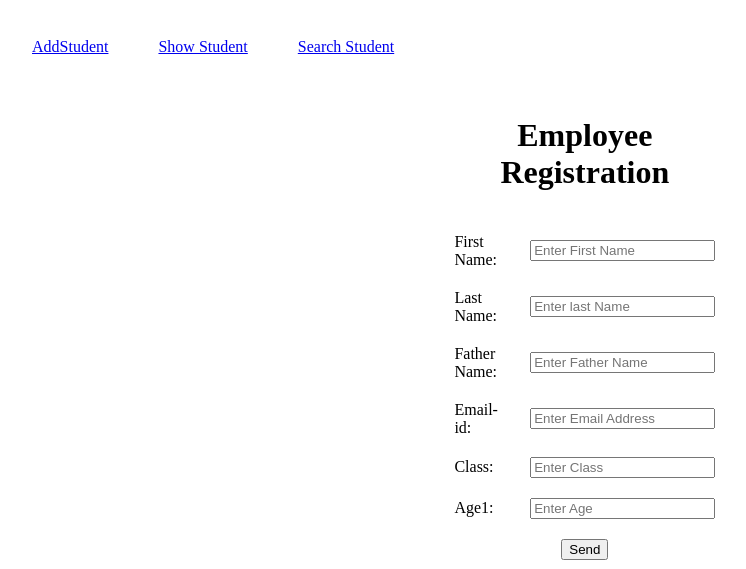
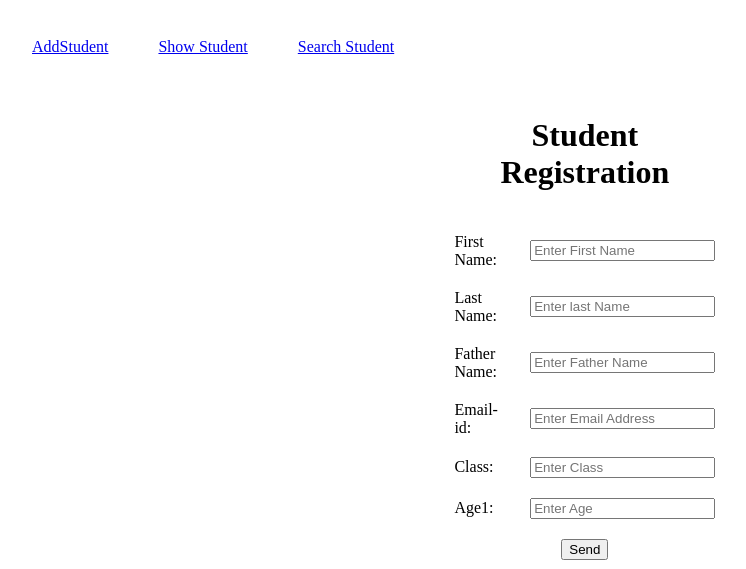
Before and after one commit to meta-vinod-sahu/GET-2019, a web app: page /addstudent.html in a window 1280 px wide. Shown: the top 569 px of the page, without its empty margins (6-752 px from the left). Run offline with its HTML, style and script files only (its server is not run), Linux system fonts and the light colour scheme; data that the repository does not hold is empty.

Commit message:
submit update assignment

```diff
--- a/EAD/ASSIGNMENT_SESSION3/WebContent/addstudent.html
+++ b/EAD/ASSIGNMENT_SESSION3/WebContent/addstudent.html
@@ -18,7 +18,7 @@
         <form action="addStudentServlet" name = "registration_form" method="POST" >
                 <table border="0px" align="center" cellspacing="0px" width="30%"  cellpadding="10">
                         <tr>
-                            <th colspan="2"><h1>Employee Registration</h1></th>
+                            <th colspan="2"><h1>Student Registration</h1></th>
                             <td><span id="success"></span></td>
                         </tr>
                         <!--Employee Name-->
--- a/EAD/ASSIGNMENT_SESSION3/WebContent/searchstudent.html
+++ b/EAD/ASSIGNMENT_SESSION3/WebContent/searchstudent.html
@@ -13,7 +13,7 @@
 		</tr>
 	</table>
 
-	<h1 align="center">Search Employees!!</h1>
+	<h1 align="center">Search Student!!</h1>
 	<form action="SearchServlet" method="GET">
 		<table align="center" cellpadding="6">
 			<tr>
--- a/EAD/ASSIGNMENT_SESSION3/src/com/metacube/servlet/SearchStudentServlet.java
+++ b/EAD/ASSIGNMENT_SESSION3/src/com/metacube/servlet/SearchStudentServlet.java
@@ -56,12 +56,12 @@ public class SearchStudentServlet extends HttpServlet {
 
 		out.println("<html>");
 		out.println("<head>");
-		out.println("<title>Show Employees</title>");
+		out.println("<title>Show Student</title>");
 		out.println("</head>");
 		out.println("<body>");
-		out.println("<h1 align=\"center\">Employee Details:</h1>");
+		out.println("<h1 align=\"center\">Student Details:</h1>");
 		out.println("<h3 align=\"center\">" + listOfStudent.size()
-				+ " Employees matched</h3>");
+				+ " Student matched</h3>");
 		out.println("<table align=\"center\" cellpadding=\"6\">");
 		out.println("<th>");
 		out.println("<td><b>First Name</b></td>");
--- a/EAD/ASSIGNMENT_SESSION3/src/com/metacube/servlet/ShowStudentServlet.java
+++ b/EAD/ASSIGNMENT_SESSION3/src/com/metacube/servlet/ShowStudentServlet.java
@@ -23,12 +23,12 @@ public class ShowStudentServlet extends HttpServlet {
 		protected void doGet(HttpServletRequest request, HttpServletResponse response) throws ServletException, IOException {
 	        ArrayList<Student> listOfStudent = new ArrayList<Student>();
 	        listOfStudent = DatabaseHelper.getAllStudent();
-	        displayEmployee(listOfStudent, response);
+	        displayStudent(listOfStudent, response);
 	    }
 
 
 
-	    private void displayEmployee(ArrayList<Student> listOfStudent , HttpServletResponse response) throws IOException
+	    private void displayStudent(ArrayList<Student> listOfStudent , HttpServletResponse response) throws IOException
 	    {
 	        response.setContentType("text/html");
 	        PrintWriter out = response.getWriter();
--- a/EAD/ASSIGNMENT_SESSION3/src/dao/DatabaseHelper.java
+++ b/EAD/ASSIGNMENT_SESSION3/src/dao/DatabaseHelper.java
@@ -48,18 +48,18 @@ public class DatabaseHelper {
 	 }
 
 	public static ArrayList<Student> getAllStudent() {
-		 ArrayList<Student> listOfEmployee=new ArrayList<Student>();
+		 ArrayList<Student> listOfStudent=new ArrayList<Student>();
 	        String query=Query.SHOW_STUDENT;
 	        try(Connection connection=DatabaseConnection.getConnection();
 	                //Allocate statement object in connection
 	                PreparedStatement statement = connection.prepareStatement(query); )
 	        {
 	            ResultSet result=statement.executeQuery();
-	            listOfEmployee=getStudents(result);
+	            listOfStudent=getStudents(result);
 	        } catch (SQLException e) {
 	            e.printStackTrace();
 	        }
-	        return listOfEmployee;
+	        return listOfStudent;
 	    }
 
 	 private static ArrayList<Student> getStudents(ResultSet result)
```
